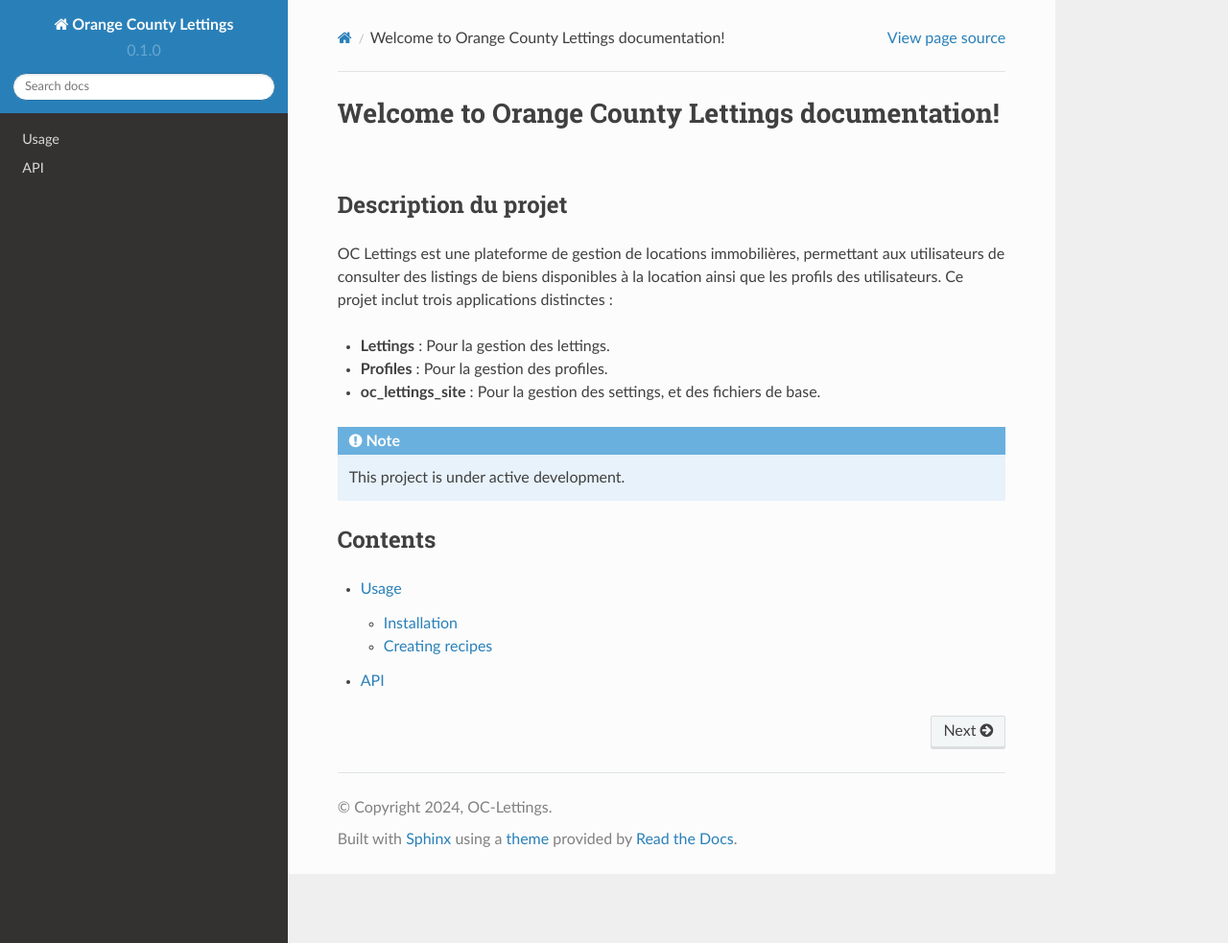
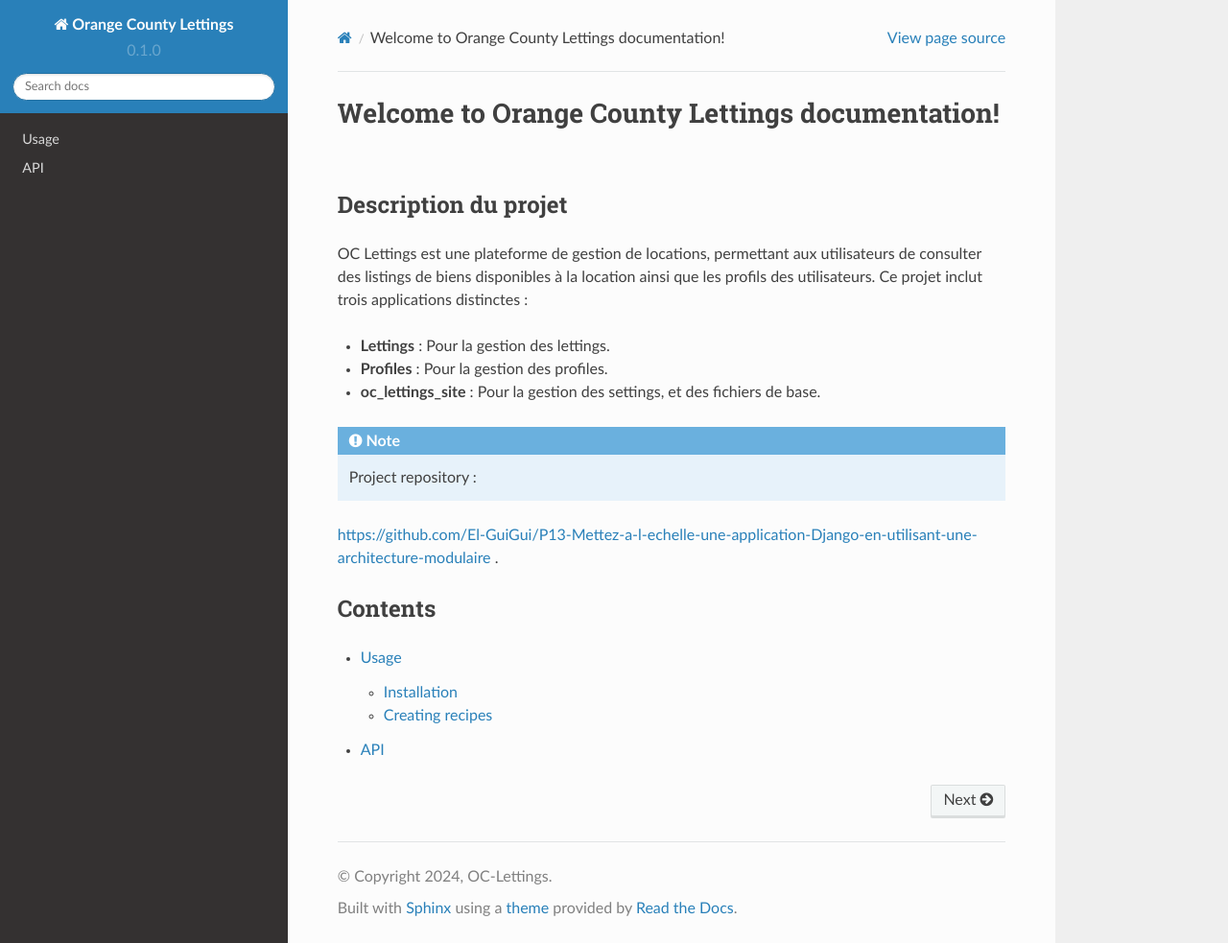
Before and after one commit to El-GuiGui/Orange-County-Lettings-Documentation-LG, a Sphinx documentation site: the page built from docs/source/index.rst, in a window 1280 px wide and 983 px high. Shown: the whole window at 96% size. Built offline with Sphinx 7.4.7 and the Read the Docs theme 2.0.0, drawn with Linux system fonts in a browser that asks for light colours.

Commit message:
Update index.rst

```diff
--- a/docs/source/index.rst
+++ b/docs/source/index.rst
@@ -3,7 +3,7 @@
 
 Description du projet
 ---------------------
-OC Lettings est une plateforme de gestion de locations immobilières, permettant aux utilisateurs de consulter des listings de biens disponibles à la location ainsi que les profils des utilisateurs. Ce projet inclut trois applications distinctes :
+OC Lettings est une plateforme de gestion de locations, permettant aux utilisateurs de consulter des listings de biens disponibles à la location ainsi que les profils des utilisateurs. Ce projet inclut trois applications distinctes :
 
 - **Lettings** : Pour la gestion des lettings.
 
@@ -15,7 +15,8 @@
 
 .. note::
 
-   This project is under active development.
+   Project repository :
+https://github.com/El-GuiGui/P13-Mettez-a-l-echelle-une-application-Django-en-utilisant-une-architecture-modulaire .
 
 Contents
 --------
```
